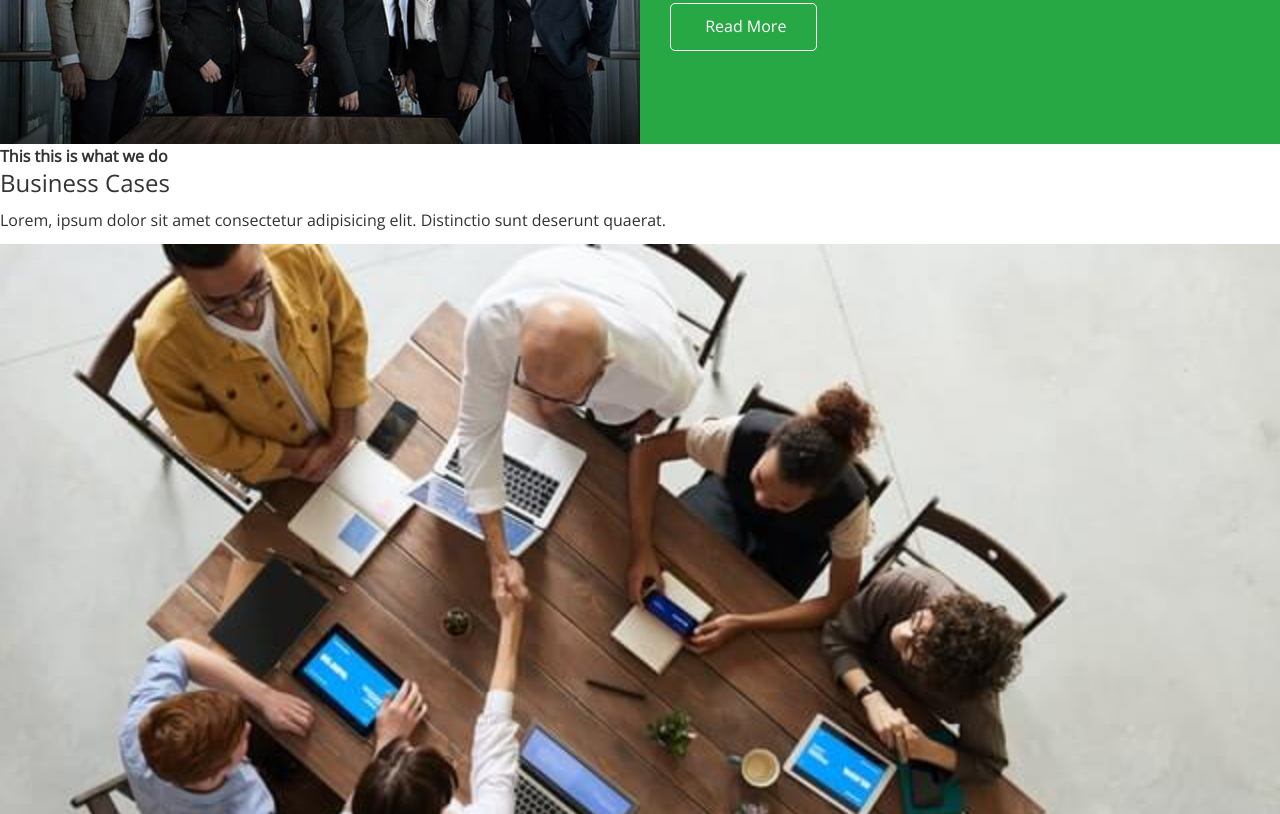
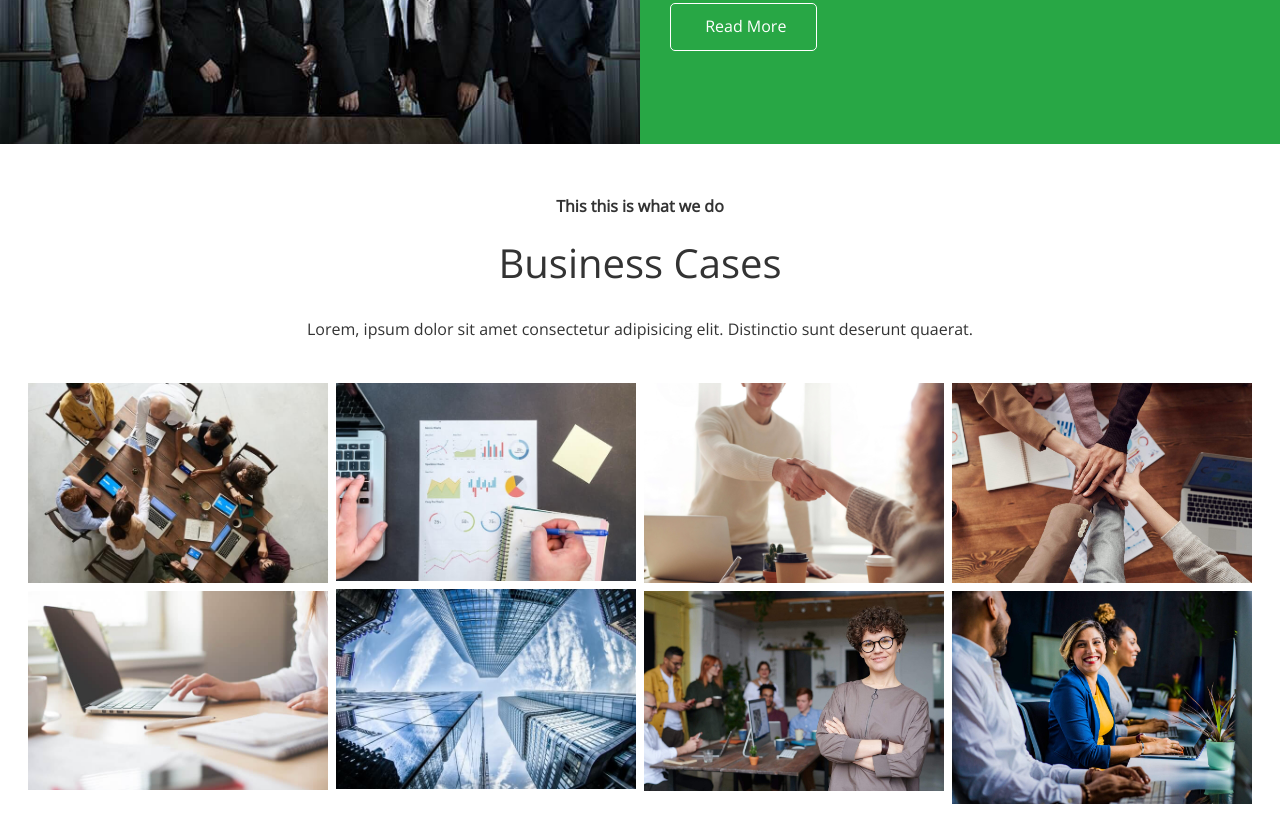
Before and after one commit to timjonez/financial-company, a plain HTML site: page index.html in a window 1280 px wide. Shown: the part 1375-2189 px from the top of the page. Drawn offline with nearby package versions, Linux system fonts and the light colour scheme.

Commit message:
[css/utils] add css utils

```diff
--- a/CSS/utilities.css
+++ b/CSS/utilities.css
@@ -63,6 +63,10 @@
 }
 
 /* Flex columns */
+.flex-columns.flex-reverse .row {
+    flex-direction: row-reverse;
+}
+
 .flex-columns .row {
     display:flex;
     flex-wrap: wrap;
@@ -107,3 +111,36 @@
 .flex-columns p {
     margin: 20px 0;
 }
+
+/* Section header */
+
+.section-header {
+    padding: 30px;
+    display: flex;
+    flex-direction: column;
+    align-items: center;
+    justify-content: center;
+    text-align: center;
+}
+
+.section-header h2 {
+    font-size: 40px;
+    margin: 20px 0;
+}
+
+.section-padding {
+    padding: 20px 20px 40px;
+}
+
+/* Flex Grid */
+.flex-grid .row {
+    display: flex;
+    flex-wrap: wrap;
+    padding: 0 4px;
+}
+
+.flex-grid .column {
+    flex: 25%;
+    max-width: 25%;
+    padding: 0 4px;
+}
```
